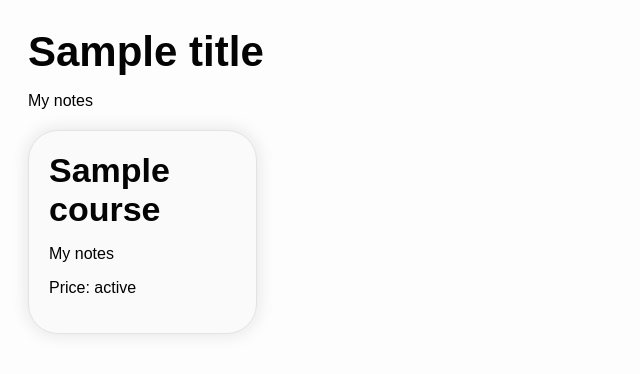
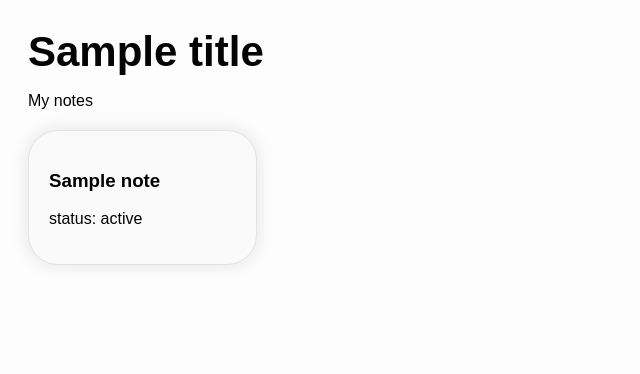
Before and after one commit to Vlad9409/django-project, a Django app: template notes/templates/notes/home_text.html in a window 1280 px wide. Shown: the top 374 px of the page, without its empty margins (0-640 px from the left). Run offline with Django 5.2, Linux system fonts and the light colour scheme; the template is opened without the code that fills it: most values are stand-ins (such as "Sample title", 1, 10 or a date in 2020).

Commit message:
My notes fixed

```diff
--- a/notes/templates/notes/home_text.html
+++ b/notes/templates/notes/home_text.html
@@ -13,9 +13,8 @@
     <div class="items-block">
         {% for note in notes %}
         <div class="card">
-            <h2>{{course.name}}</h2>
-            <p>My notes</p>
-            <p>Price: {{course.status}}</p>
+            <h3>{{note.name}}</h3>
+            <p>status: {{note.status}}</p>
         </div>
         {% endfor %}
     </div>
```
